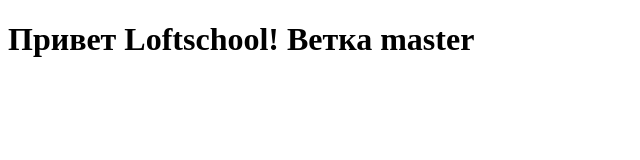
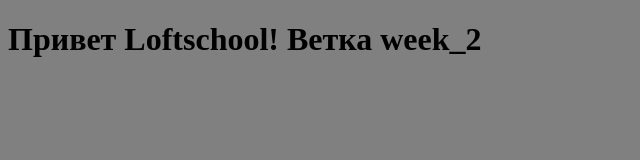
Before and after one commit to alexsi7/study6, a plain HTML site: page index.html in a window 1280 px wide. Shown: the whole page, without its empty margins (0-640 px from the left). Drawn offline with Linux system fonts and the light colour scheme.

Commit message:
Добавили новый файл стилей

```diff
--- a/index.html
+++ b/index.html
@@ -4,9 +4,10 @@
   <meta charset="UTF-8">
   <meta name="viewport" content="width=device-width, initial-scale=1.0">
   <meta http-equiv="X-UA-Compatible" content="ie=edge">
+  <link rel="stylesheet" href="./style.css">
   <title>Document</title>
 </head>
 <body>
-  <h1>Привет Loftschool! Ветка master</h1>
+  <h1>Привет Loftschool! Ветка week_2</h1>
 </body>
 </html>
--- /dev/null
+++ b/style.css
@@ -0,0 +1,4 @@
+body {
+  height: 100vh;
+  background: gray
+}
```
